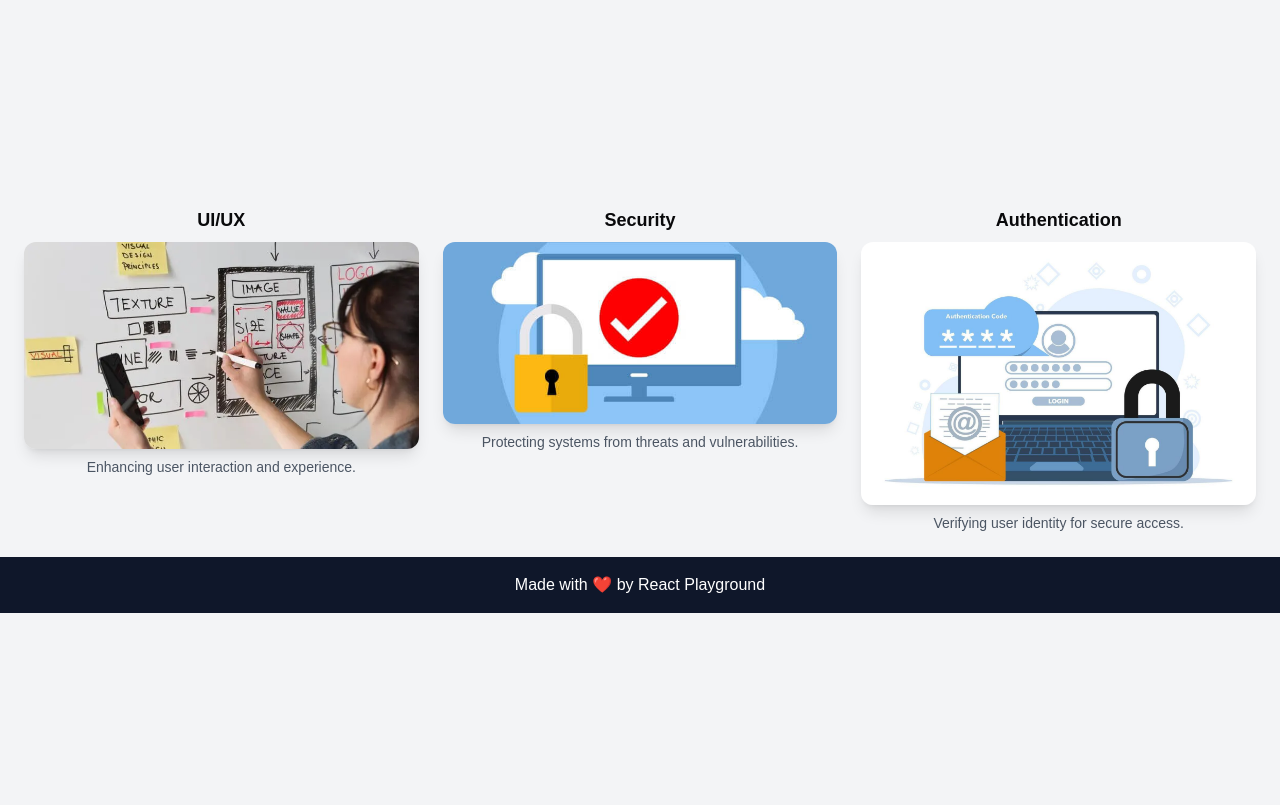
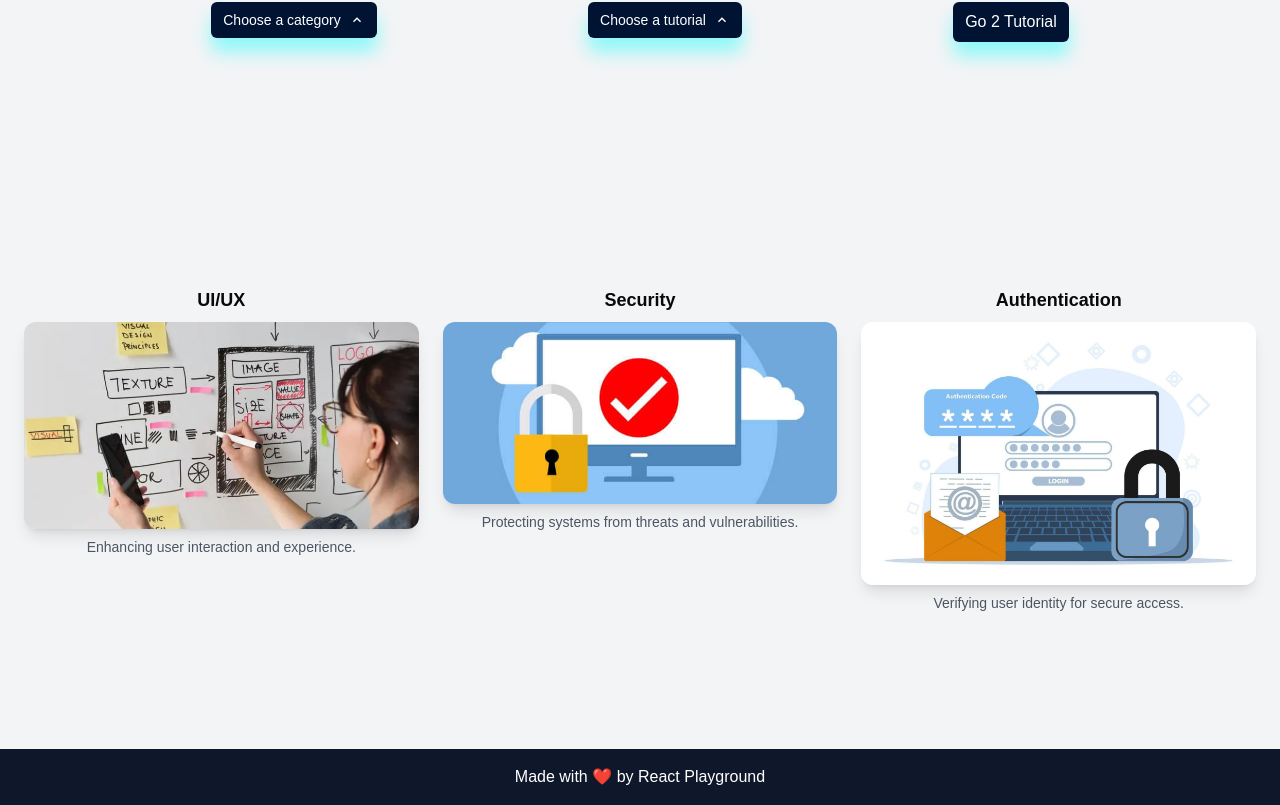
Before and after one commit to aayalapalacin/react-playgroundv2.0, a Next.js app: page / in a window 1280 px wide. Shown: the part 590-1395 px from the top of the page. Before the commit the page ends 1203 px from the top, so only its background shows below. Built offline with nearby package versions, Linux system fonts and the light colour scheme; a web font is replaced by a local one.

Commit message:
adjusted nav and footer margin

```diff
--- a/src/app/layout.tsx
+++ b/src/app/layout.tsx
@@ -14,11 +14,11 @@ export default function RootLayout({
     <html lang="en">
     <link rel="stylesheet" href="https://fonts.googleapis.com/icon?family=Material+Icons+Outlined"/>
     <body className="bg-gray-100">
-        <header className="bg-slate-900 text-white p-2 text-center mb-4">
+        <header className="bg-slate-900 text-white p-2 text-center mb-[6rem]">
           <Navigation />
         </header>
         {children}
-        <footer className="bg-slate-900 text-white p-4 text-center">
+        <footer className="bg-slate-900 text-white p-4 text-center mt-[7rem]">
           Made with ❤️ by {"React Playground"}
         </footer>
       </body>
```
